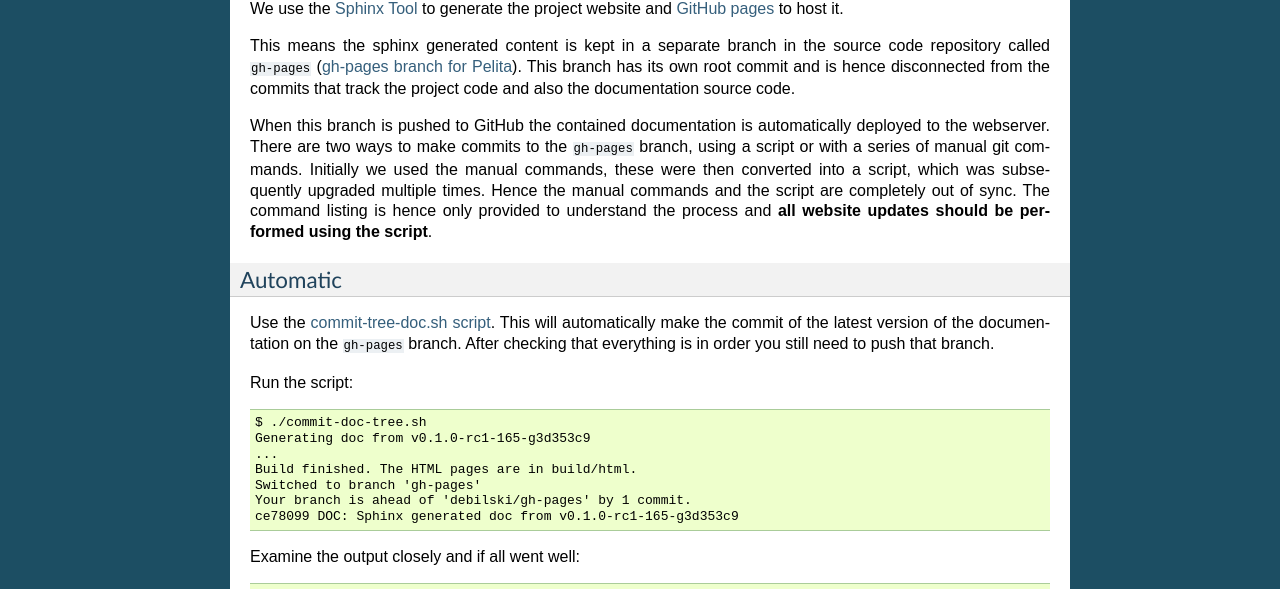
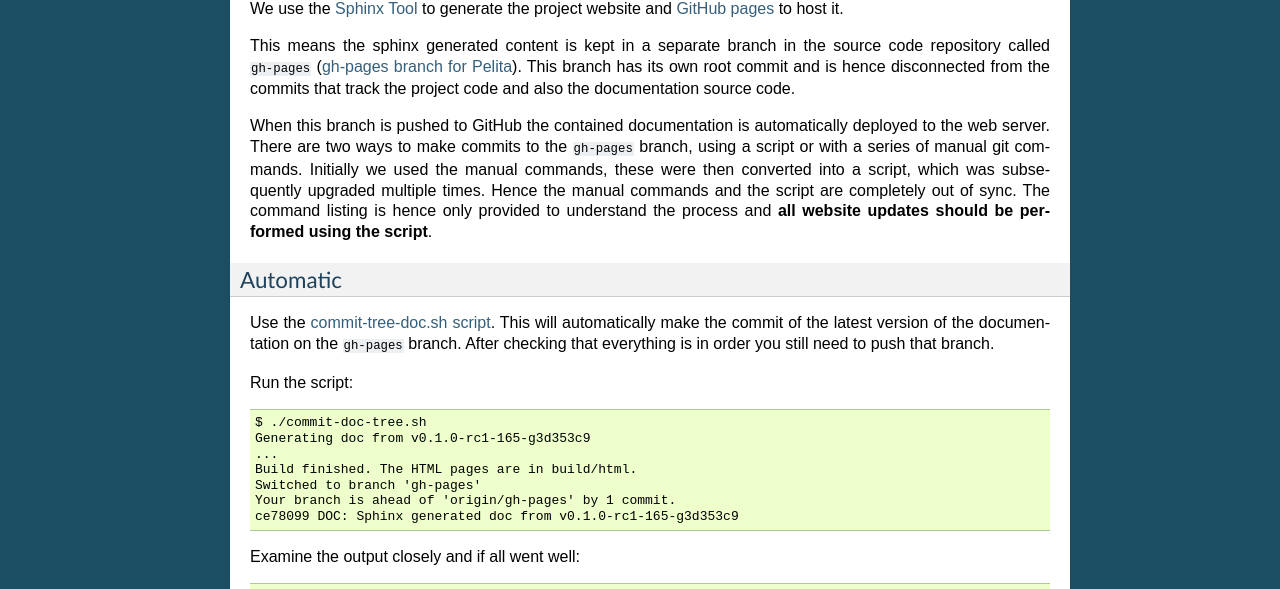
Before and after one commit to ASPP/pelita, a Sphinx documentation site: the page built from doc/source/development.rst, in a window 1280 px wide and 900 px high, scrolled down 218 px. Shown: the part 143-732 px from the top of the window. Built offline with Sphinx 7.4.7, drawn with Linux system fonts in a browser that asks for light colours; the version number could not be read and is left out.

Commit message:
DOC: Typo refinements.

```diff
--- a/doc/source/development.rst
+++ b/doc/source/development.rst
@@ -28,7 +28,7 @@ own root commit and is hence disconnected from the commits that track the
 project code and also the documentation source code.
 
 When this branch is pushed to GitHub the contained documentation is
-automatically deployed to the webserver. There are two ways to make commits to
+automatically deployed to the web server. There are two ways to make commits to
 the ``gh-pages`` branch, using a script or with a series of manual git commands.
 Initially we used the manual commands, these were then converted into a script,
 which was subsequently upgraded multiple times. Hence the manual commands and
@@ -52,7 +52,7 @@ Run the script::
     ...
     Build finished. The HTML pages are in build/html.
     Switched to branch 'gh-pages'
-    Your branch is ahead of 'debilski/gh-pages' by 1 commit.
+    Your branch is ahead of 'origin/gh-pages' by 1 commit.
     ce78099 DOC: Sphinx generated doc from v0.1.0-rc1-165-g3d353c9
 
 Examine the output closely and if all went well::
--- a/doc/source/info.rst
+++ b/doc/source/info.rst
@@ -20,7 +20,7 @@ With helpful contributions by:
 Getting in Touch
 ================
 
-Please use our `project mailinglist
+Please use our `project mailing list
 <https://portal.bccn-berlin.de/cgi-bin/mailman/listinfo/pelita>`_ for questions
 and discussion. Use the `GitHub issues page
 <https://github.com/Debilski/pelita/issues>`_ to report bugs.
```
Also changed, not shown: 1 other file.
